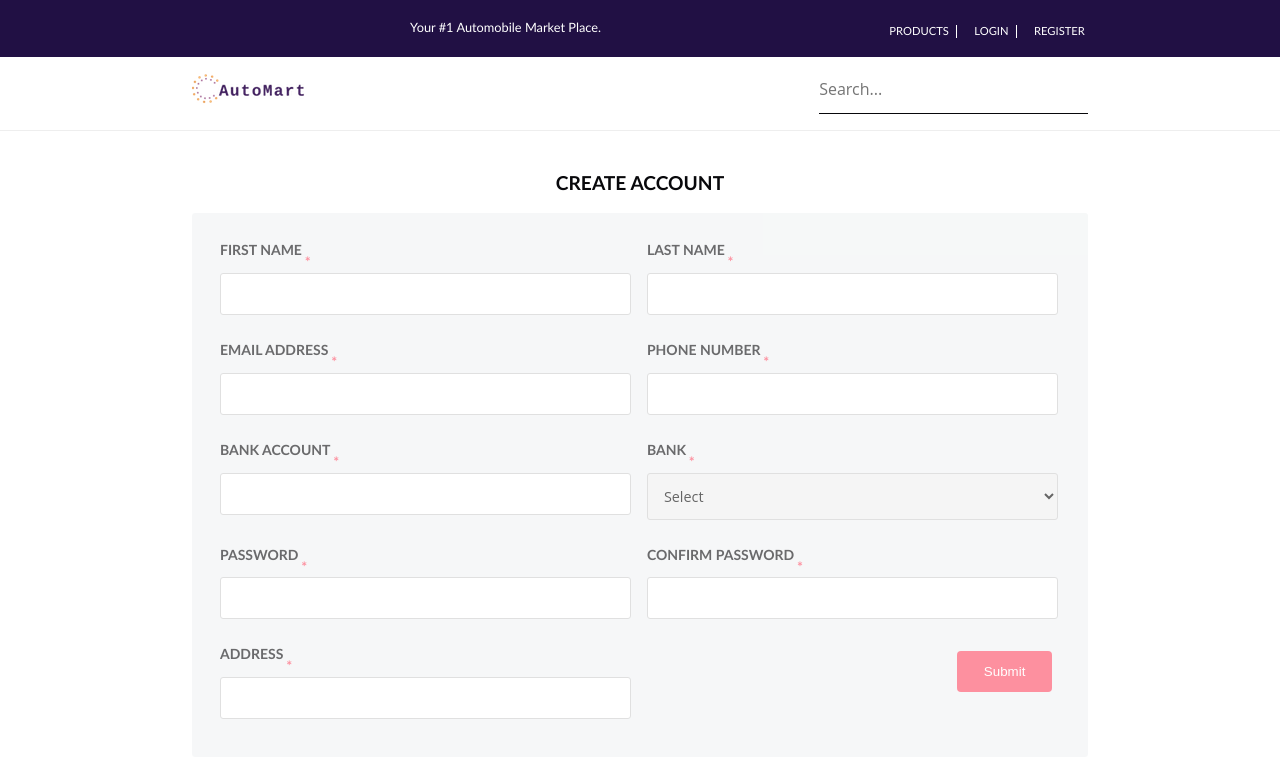
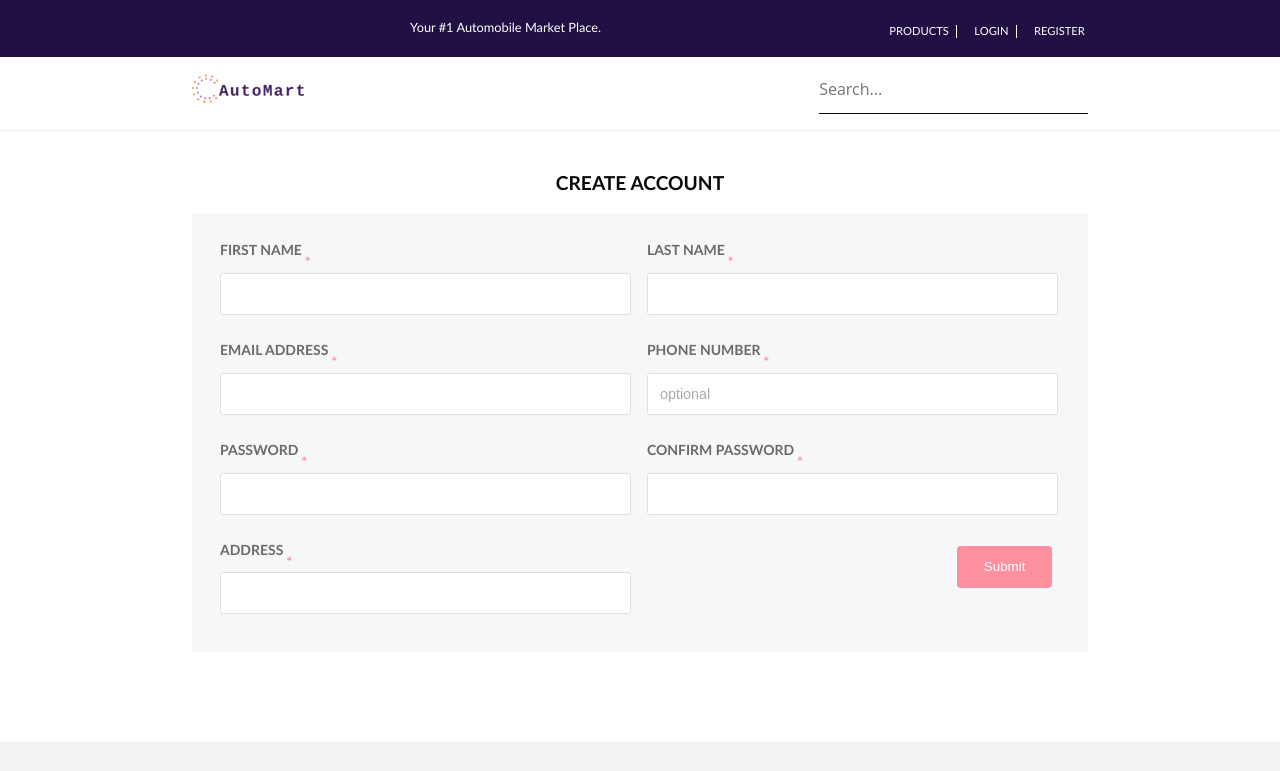
Before and after one commit to tvpeter/automart, a plain HTML site: page signup.html in a window 1280 px wide. Shown: the top 771 px of the page. Drawn offline with Linux system fonts and the light colour scheme.

Commit message:
chore(requirements specification for autograder): Remove checking unwanted fields for user signup and change the db structure

```diff
--- a/signup.html
+++ b/signup.html
@@ -73,22 +73,7 @@
             </div>
             <div>
               <span>Phone Number<label>*</label></span>
-              <input type="text" name="phone" required />
-            </div>
-            <div>
-              <span>Bank Account<label>*</label></span>
-              <input type="number" name="account" required />
-            </div>
-
-            <div>
-              <span>Bank<label>*</label></span>
-              <select name="bank" required>
-                <option value="" selected disabled>Select</option>
-                <option value="uba">UBA</option>
-                <option value="fbn">FBN</option>
-                <option value="zenith">Zenith</option>
-                <option value="gtb">GTB</option>
-              </select>
+              <input type="text" name="phone" placeholder="optional" />
             </div>
             <div>
               <span>Password<label>*</label></span>
@@ -96,7 +81,7 @@
             </div>
             <div>
               <span>Confirm Password<label>*</label></span>
-              <input type="password" name="password_confirmation" required />
+              <input type="password" name="password_confirmation" />
             </div>
             <div>
               <span>Address<label>*</label></span>
@@ -161,8 +146,6 @@
         last_name: elements.namedItem('lastname').value,
         email: elements.namedItem('email').value,
         phone: elements.namedItem('phone').value,
-        account_number: elements.namedItem('account').value,
-        bank: elements.namedItem('bank').value,
         address: elements.namedItem('address').value,
         password: elements.namedItem('password').value,
         password_confirmation: elements.namedItem('password_confirmation').value,
```
